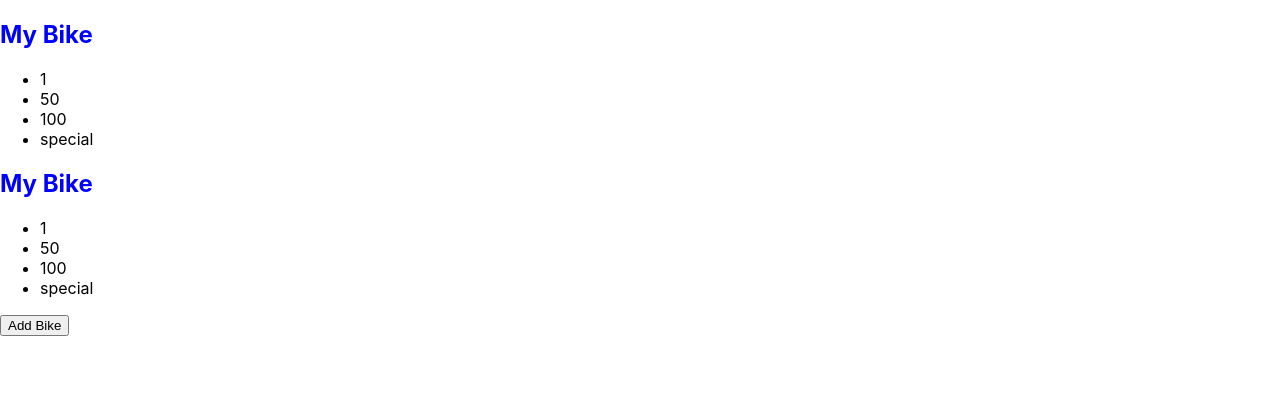
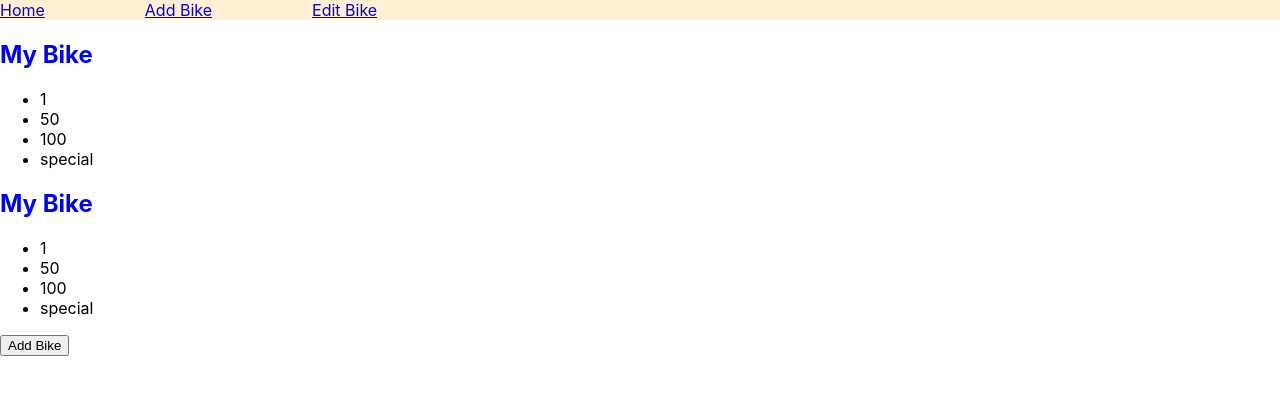
Before and after one commit to takhat/flasky-front-end-bikes, a React (Create React App) app: page / in a window 1280 px wide. Shown: the top 394 px of the page. Built offline with nearby package versions, Linux system fonts and the light colour scheme.

Commit message:
added Navbar component

```diff
--- a/src/App.js
+++ b/src/App.js
@@ -1,9 +1,10 @@
 import "./App.css";
-import BikeList from "./components/BikeList.js";
-
+import BikeList from "./components/BikeList";
+import Navbar from "./components/Navbar";
 function App() {
   return (
     <div>
+      <Navbar />
       <BikeList />
       <button>Add Bike</button>
     </div>
--- /dev/null
+++ b/src/components/Navbar.css
@@ -0,0 +1,8 @@
+nav {
+    background-color: papayawhip;
+}
+
+a {
+    display: inline-block;
+    margin-right: 100px;
+}
--- /dev/null
+++ b/src/components/Navbar.js
@@ -0,0 +1,14 @@
+import "./Navbar.css";
+
+const Navbar = () => {
+  const links = ["Home", "Add Bike", "Edit Bike"];
+
+  return (
+    <nav>
+      {links.map((link) => (
+        <a href="https://adadevelopersacademy.org">{link}</a>
+      ))}
+    </nav>
+  );
+};
+export default Navbar;
```
